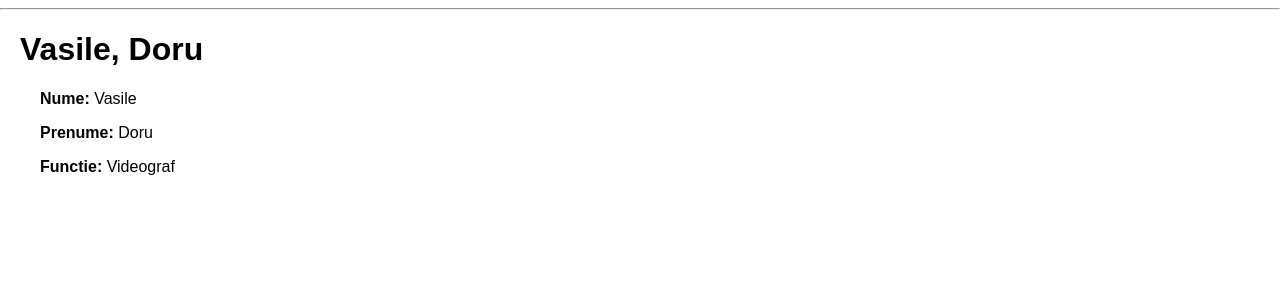
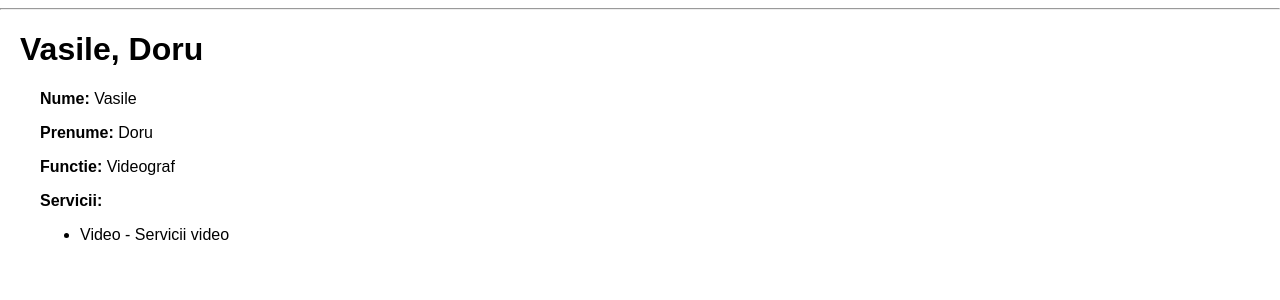
Before and after one commit to realmitza/AMRecords, a Flask app: page /angajati/2 in a window 1280 px wide. Shown: the part 38-338 px from the top of the page. Run offline with Flask 3, Linux system fonts and the light colour scheme; data comes from the database, SQL or seed files in the repository.

Commit message:
adauga servicii la template angajat

```diff
--- a/templates/angajat.html
+++ b/templates/angajat.html
@@ -6,5 +6,12 @@
         <p><strong>Nume:</strong> {{ angajat.nume }}</p>
         <p><strong>Prenume:</strong> {{ angajat.prenume }}</p>
         <p><strong>Functie:</strong> {{ angajat.functie }}</p>
+        <p><strong>Servicii:</strong></p>
+        <ul>
+            {% for serviciu in angajat.functie.servicii %}
+                <li>{{ serviciu.nume }} - {{ serviciu.descriere }}</li>
+            {% endfor %}
+        </ul>
+
     </div>
 {% endblock %}
--- a/templates/serviciu.html
+++ b/templates/serviciu.html
@@ -3,7 +3,7 @@
 {% block content %}
     <h1 class="title">{% block title %} {{ serviciu.nume }} {% endblock %}</h1>
     <div class="content">
-        <p>{{ serviciu.nume }}</p>
-        <p>{{ serviciu.pret }}</p>
+        <p>Serviciu: {{ serviciu.nume }}</p>
+        <p>Pret: <b>{{ serviciu.pret }}</b></p>
     </div>
 {% endblock %}
```
